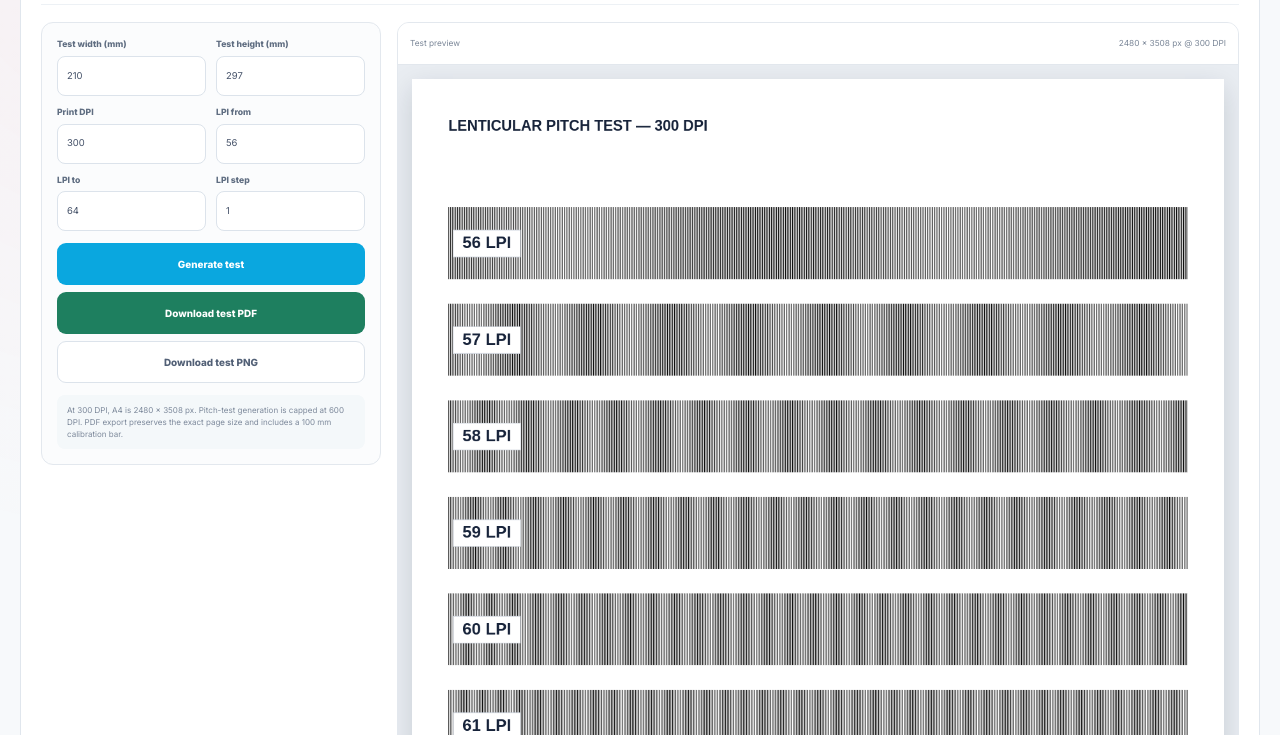
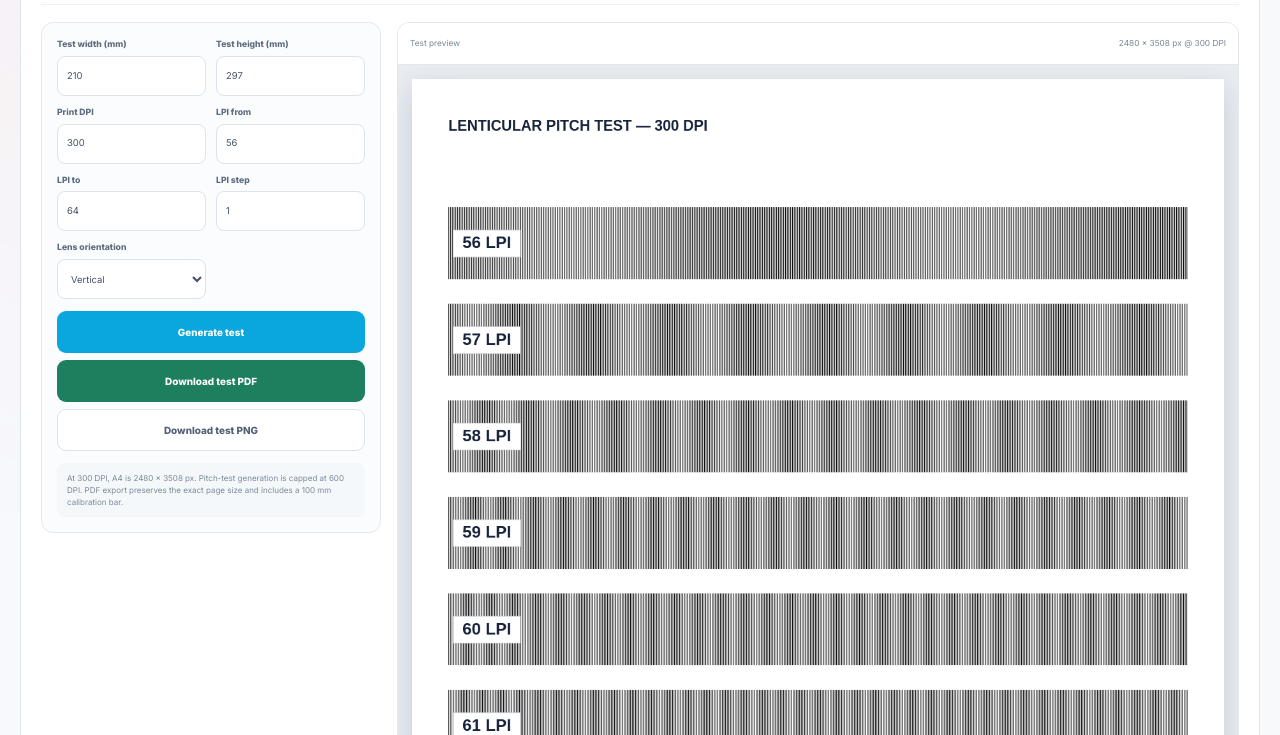
Before and after one commit to DarekK1970/okulary-3d, a Laravel app: page /en/lab/lenticular in a window 1280 px wide. Shown: the part 1456-2191 px from the top of the page. Run offline with Laravel 12, Linux system fonts and the light colour scheme; data comes from the database, SQL or seed files in the repository; data that the repository does not hold is empty; style sheets or scripts are compiled from the project's sources; some libraries are stand-ins or nearby versions.

Commit message:
Preserve lenticular PDF print scale and add pitch test orientation

```diff
--- a/resources/js/lenticular-lab.js
+++ b/resources/js/lenticular-lab.js
@@ -77,6 +77,9 @@ class LenticularLab {
                 this.updateAllCalculations();
                 if (control.dataset.lenticularControl === 'orientation' && this.images.length >= 2) {
                     this.renderInterlacedPreview();
+                }
+                if (control.dataset.pitchControl === 'orientation') {
+                    this.generatePitchTestPreview();
                 }
             });
         });
@@ -1052,6 +1055,8 @@ class LenticularLab {
             start,
             end,
             step,
+            orientation: this.root.querySelector('[data-pitch-control="orientation"]')?.value === 'horizontal'
+                ? 'horizontal' : 'vertical',
         };
     }
 
@@ -1085,14 +1090,14 @@ class LenticularLab {
             : previewScale;
 
         const width = Math.max(
-            500,
+            1,
             Math.round(
                 naturalWidth * scale
             )
         );
 
         const height = Math.max(
-            650,
+            1,
             Math.round(
                 naturalHeight * scale
             )
@@ -1150,8 +1155,10 @@ class LenticularLab {
             - margin * 2
             - footerHeight;
 
+        const horizontal = settings.orientation === 'horizontal';
+        const contentWidth = width - margin * 2;
         const bandSlot =
-            available
+            (horizontal ? contentWidth : available)
             / Math.max(
                 1,
                 values.length
@@ -1159,7 +1166,7 @@ class LenticularLab {
 
         const bandHeight =
             Math.max(
-                28,
+                1,
                 Math.floor(
                     bandSlot * 0.75
                 )
@@ -1185,11 +1192,14 @@ class LenticularLab {
 
         values.forEach(
             (lpi, index) => {
-                const y = (
-                    titleHeight
-                    + margin
-                    + index * bandSlot
-                );
+                ctx.save();
+                if (horizontal) {
+                    ctx.translate(margin + index * bandSlot, titleHeight + margin + available);
+                    ctx.rotate(-Math.PI / 2);
+                } else {
+                    ctx.translate(margin, titleHeight + margin + index * bandSlot);
+                }
+                const y = 0;
 
                 const pitch =
                     (
@@ -1203,28 +1213,28 @@ class LenticularLab {
                     );
 
                 const bandWidth =
-                    width - margin * 2;
+                    horizontal ? available : contentWidth;
 
                 ctx.save();
 
                 ctx.beginPath();
                 ctx.rect(
-                    margin,
+                    0,
                     y,
                     bandWidth,
                     bandHeight
                 );
                 ctx.clip();
 
-                let x = margin;
+                let x = 0;
                 let black = true;
 
                 while (
                     x
-                    < margin + bandWidth
+                    < bandWidth
                 ) {
                     const next = Math.min(
-                        margin + bandWidth,
+                        bandWidth,
                         x + halfPitch
                     );
 
@@ -1294,7 +1304,7 @@ class LenticularLab {
                     );
 
                 const labelX =
-                    margin + 8;
+                    8;
 
                 const labelY =
                     y
@@ -1350,6 +1360,7 @@ class LenticularLab {
 
                 ctx.textBaseline =
                     'alphabetic';
+                ctx.restore();
             }
         );
 
--- a/resources/js/pdf-export.js
+++ b/resources/js/pdf-export.js
@@ -21,13 +21,7 @@ const dataUrlToBytes = (dataUrl) => {
     return bytes;
 };
 
-const estimateCenteredTextX = (text, pageWidthPt, fontSizePt) => {
-    const estimatedWidth = text.length * fontSizePt * 0.46;
-
-    return Math.max(18, (pageWidthPt - estimatedWidth) / 2);
-};
-
-const createPdfBlob = ({
+export const createPdfBlob = ({
     canvas,
     pageWidthMm,
     pageHeightMm,
@@ -36,34 +30,16 @@ const createPdfBlob = ({
     keywords,
     creator = 'Wortal Okulary 3D',
     producer = 'Wortal Okulary 3D PDF Engine',
-    headerText = 'www.okulary-3d.pl',
-    headerFontSizePt = 10,
-    headerTopMarginMm = 4,
-    headerReservedAreaMm = 8,
 }) => {
     const pageWidthPt = mmToPt(pageWidthMm);
     const pageHeightPt = mmToPt(pageHeightMm);
-    const headerTopMarginPt = mmToPt(headerTopMarginMm);
-    const headerReservedAreaPt = mmToPt(headerReservedAreaMm);
-    const imageHeightPt = Math.max(1, pageHeightPt - headerReservedAreaPt);
-    const headerXPt = estimateCenteredTextX(
-        headerText,
-        pageWidthPt,
-        headerFontSizePt
-    ).toFixed(2);
-    const headerYPt = (
-        pageHeightPt - headerTopMarginPt - headerFontSizePt
-    ).toFixed(2);
     const jpegBytes = dataUrlToBytes(canvas.toDataURL('image/jpeg', 0.96));
 
     const contentStream = [
-        'BT',
-        '/F1 ' + headerFontSizePt + ' Tf',
-        headerXPt + ' ' + headerYPt + ' Td',
-        '(' + escapePdfString(headerText) + ') Tj',
-        'ET',
         'q',
-        pageWidthPt.toFixed(2) + ' 0 0 ' + imageHeightPt.toFixed(2) + ' 0 0 cm',
+        // The raster already includes its layout. Reserving extra header space
+        // here changes physical pitch along Y and breaks horizontal lenses.
+        pageWidthPt.toFixed(2) + ' 0 0 ' + pageHeightPt.toFixed(2) + ' 0 0 cm',
         '/Im0 Do',
         'Q',
         '',
--- a/resources/views/lab/lenticular.blade.php
+++ b/resources/views/lab/lenticular.blade.php
@@ -259,6 +259,13 @@
                             <label for="pitch-step">{{ __('lab.lenticular.pitch.step') }}</label>
                             <input id="pitch-step" type="number" min="0.1" max="10" step="0.1" value="1" data-pitch-control="step">
                         </div>
+                        <div class="lab-control">
+                            <label for="pitch-orientation">{{ __('lab.lenticular.interlacer.orientation') }}</label>
+                            <select id="pitch-orientation" data-pitch-control="orientation">
+                                <option value="vertical" selected>{{ __('lab.lenticular.interlacer.vertical') }}</option>
+                                <option value="horizontal">{{ __('lab.lenticular.interlacer.horizontal') }}</option>
+                            </select>
+                        </div>
                     </div>
 
                     <div class="lenticular-actions">
```
Also changed, not shown: tests/Feature/LenticularLabTest.php (+1 -0 lines), tests/Js/lenticular-orientation.test.mjs (+85 -2 lines), tests/Js/lenticular-pdf-scale.test.mjs (added, +30 -0 lines).
